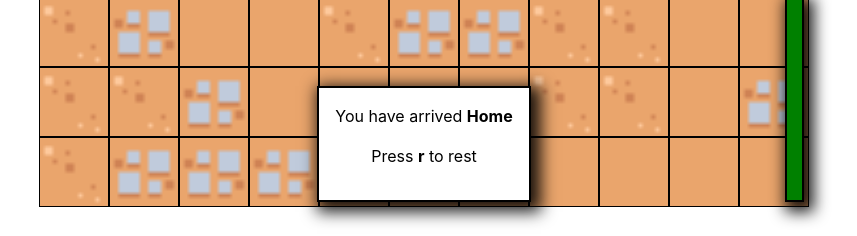
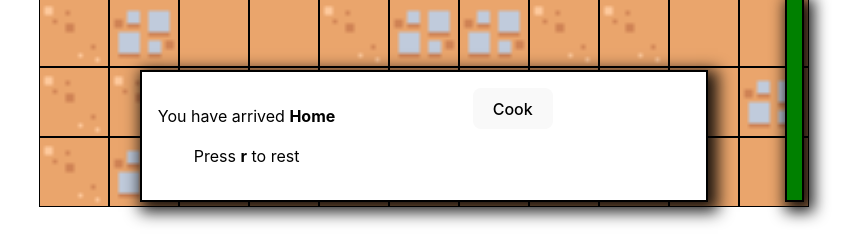
Before and after one commit to mcwake-dev/apocalypse-cook, a React (Vite) app: page / in a window 1280 px wide. Shown: the part 595-831 px from the top of the page, without its empty margins (216-1073 px from the left). Built offline with nearby package versions, Linux system fonts and the light colour scheme; no server answers.

Commit message:
Added React-Router-Dom. Working on Cook interface.

```diff
--- a/package.json
+++ b/package.json
@@ -3,6 +3,7 @@
   "private": true,
   "version": "0.0.0",
   "type": "module",
+  "license": "CC-BY-4.0",
   "scripts": {
     "dev": "vite",
     "build": "tsc && vite build",
@@ -13,9 +14,12 @@
   "dependencies": {
     "howler": "^2.2.4",
     "jotai": "^2.4.3",
+    "localforage": "^1.10.0",
+    "match-sorter": "^6.3.1",
     "million": "^2.6.4",
     "react": "^18.2.0",
-    "react-dom": "^18.2.0"
+    "react-dom": "^18.2.0",
+    "react-router-dom": "^6.17.0"
   },
   "devDependencies": {
     "@swc-jotai/react-refresh": "^0.1.0",
--- a/src/components/BaseDisplay.tsx
+++ b/src/components/BaseDisplay.tsx
@@ -1,5 +1,8 @@
 import { useEffect } from "react";
 import { useAtom } from "jotai";
+import { Link } from "react-router-dom";
+
+import classes from "../styles/BaseDisplay.module.css";
 
 import { playerAtom } from "../atoms/player";
 import { baseAtom } from "../atoms/base";
@@ -41,10 +44,15 @@ export default function BaseDisplay() {
 
     if (base.x === player.x && base.y === player.y) {
         return (
-            <>
-                You have arrived <b>Home</b>
-                <p>Press <b>r</b> to rest</p>
-            </>
+            <div className={classes.baseDisplayContainer}>
+                <div>
+                    <p>You have arrived <b>Home</b></p>
+                    <p>Press <b>r</b> to rest</p>
+                </div>
+                <div>
+                    <Link to={`/cook`}><button>Cook</button></Link>
+                </div>
+            </div>
         );
     }
 
--- /dev/null
+++ b/src/components/Cook.tsx
@@ -0,0 +1,14 @@
+import { Link } from "react-router-dom";
+
+function Cook() {
+    return (
+        <div>
+            <div>
+                Recipes
+            </div>
+            <Link to={`/`}>Back to World</Link>
+        </div>
+    )
+}
+
+export default Cook;
--- a/src/main.tsx
+++ b/src/main.tsx
@@ -1,10 +1,26 @@
 import React from 'react'
 import ReactDOM from 'react-dom/client'
+import {
+  createBrowserRouter,
+  RouterProvider
+} from "react-router-dom";
 import App from './App.tsx'
+import Cook from './components/Cook.tsx';
 import './index.css'
+
+const router = createBrowserRouter([
+  {
+    path: "/",
+    element: <App />,
+  },
+  {
+    path: "/cook",
+    element: <Cook />,
+  }
+]);
 
 ReactDOM.createRoot(document.getElementById('root')!).render(
   <React.StrictMode>
-    <App />
+    <RouterProvider router={router} />
   </React.StrictMode>,
 )
--- /dev/null
+++ b/src/styles/BaseDisplay.module.css
@@ -0,0 +1,4 @@
+.baseDisplayContainer {
+    display: grid;
+    grid-template-columns: 1fr 2fr;
+}
--- a/src/styles/InteractionDialog.module.css
+++ b/src/styles/InteractionDialog.module.css
@@ -3,6 +3,7 @@
     width: 100%;
     height: 100%;
     top: 0;
+    z-index: 100;
 }
 
 .interactionDialog {
```
Also changed, not shown: 1 other file (tests, documents, lock files or other folders).
